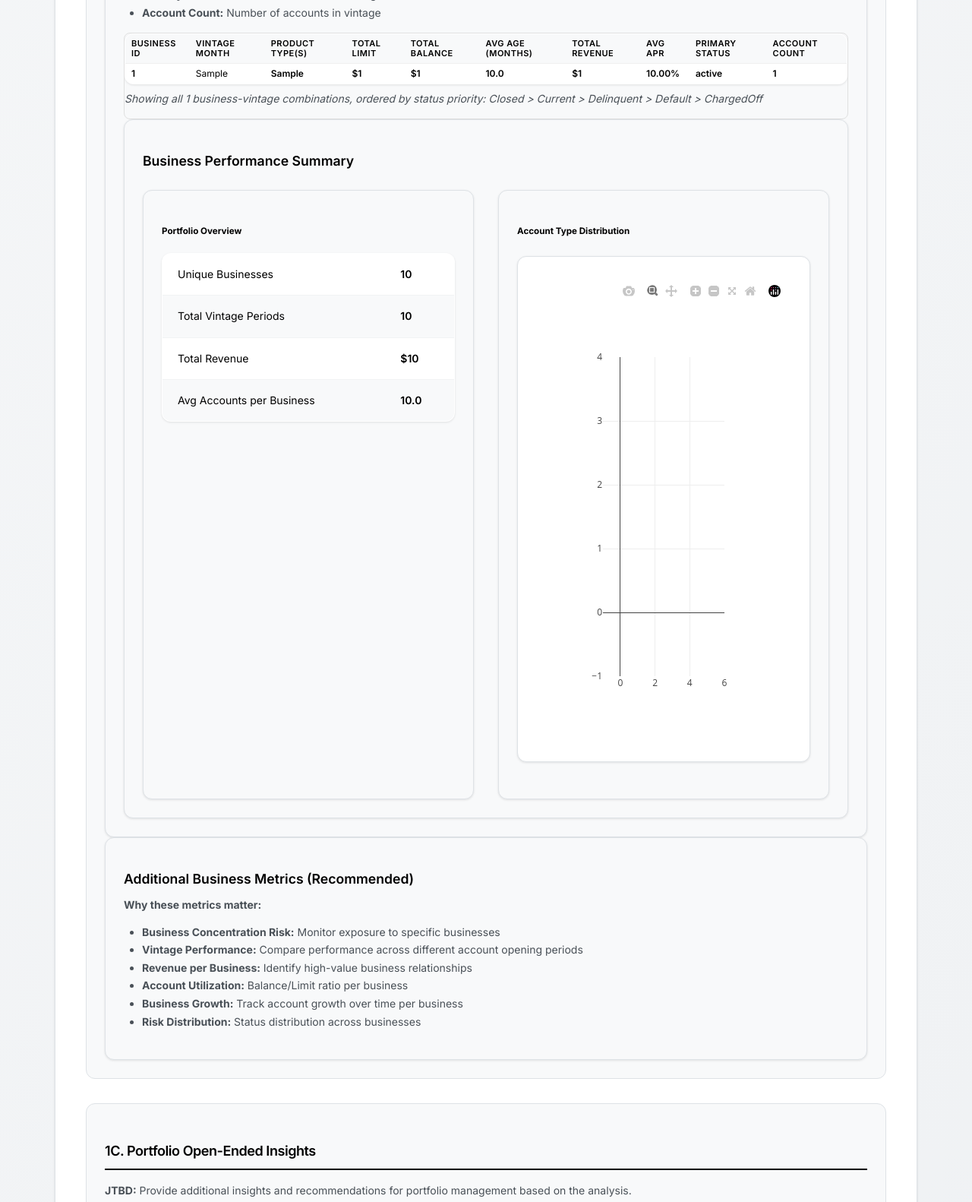
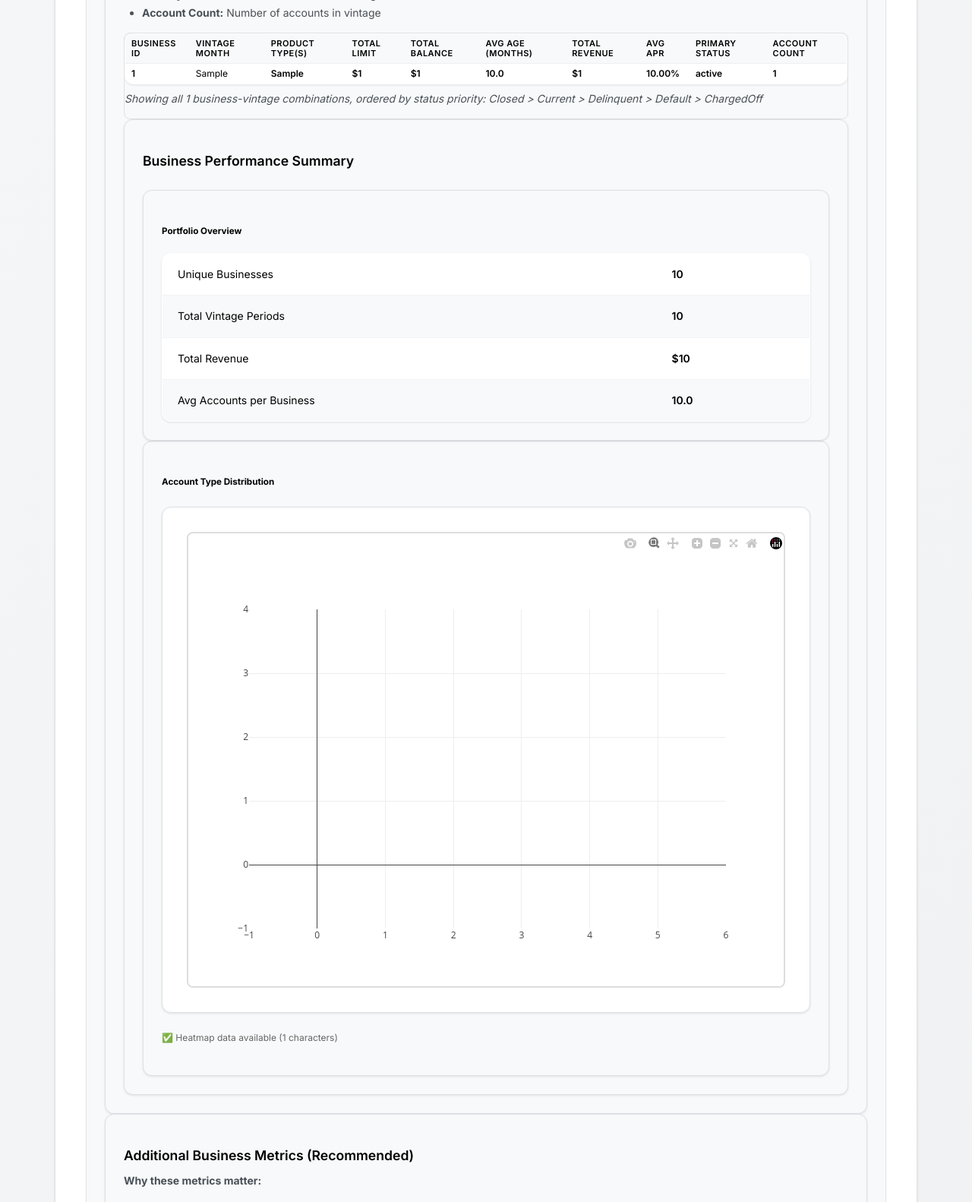
Before and after one commit to thiebault-husson/credit-portfolio-analysis, a Python web app: template src/reporting/templates/combined_report_template.html.j2 in a window 1280 px wide. Shown: the part 2779-4361 px from the top of the page at 76% size. Run offline with Jinja, Linux system fonts and the light colour scheme; the template is opened without the code that fills it: most values are stand-ins (such as "Sample title", 1, 10 or a date in 2020); some libraries are stand-ins or nearby versions.

Commit message:
fix: improve heatmap rendering with better container sizing and debugging

```diff
--- a/src/reporting/templates/combined_report_template.html.j2
+++ b/src/reporting/templates/combined_report_template.html.j2
@@ -818,17 +818,28 @@
                                     </tbody>
                                 </table>
                             </div>
+                        </div>
 
+                        <!-- Account Type Distribution Heatmap - Full Row -->
                         <div class="metric-group">
                             <h5>Account Type Distribution</h5>
                             <div class="chart-container">
-                                    <div id="account-type-heatmap">
+                                <div id="account-type-heatmap" style="width: 100%; height: 600px; min-height: 500px; border: 2px solid #ddd; background: white;">
                                     <p style="text-align: center; color: var(--text-muted); padding: 2rem;">
                                         Loading account type distribution heatmap...
                                     </p>
                                 </div>
                             </div>
-                            </div>
+                            <!-- Debug: Check if heatmap data exists -->
+                            {% if account_type_heatmap %}
+                            <p style="font-size: 12px; color: #666; margin-top: 10px;">
+                                ✅ Heatmap data available ({{ account_type_heatmap|length }} characters)
+                            </p>
+                            {% else %}
+                            <p style="font-size: 12px; color: #666; margin-top: 10px;">
+                                ❌ No heatmap data available
+                            </p>
+                            {% endif %}
                         </div>
                     </div>
                 </div>
@@ -1166,15 +1177,22 @@
         {% endif %}
 
         {% if account_type_heatmap %}
+        console.log('Heatmap data available:', {{ account_type_heatmap | safe }});
+        setTimeout(function() {
             try {
+                console.log('Attempting to render heatmap...');
                 Plotly.newPlot('account-type-heatmap', {{ account_type_heatmap | safe }});
+                console.log('Heatmap rendered successfully');
             } catch (error) {
                 console.error('Error loading heatmap:', error);
                 document.getElementById('account-type-heatmap').innerHTML =
                     '<p style="text-align: center; color: var(--text-muted); padding: 2rem;">' +
-                'Unable to load account type distribution heatmap. Please refresh the page to try again.' +
+                    'Unable to load account type distribution heatmap. Error: ' + error.message +
                     '</p>';
             }
+        }, 1000);
+        {% else %}
+        console.log('No heatmap data available');
         {% endif %}
     </script>
 </body>
```
Lines whose indentation alone changed are shown as unchanged.
